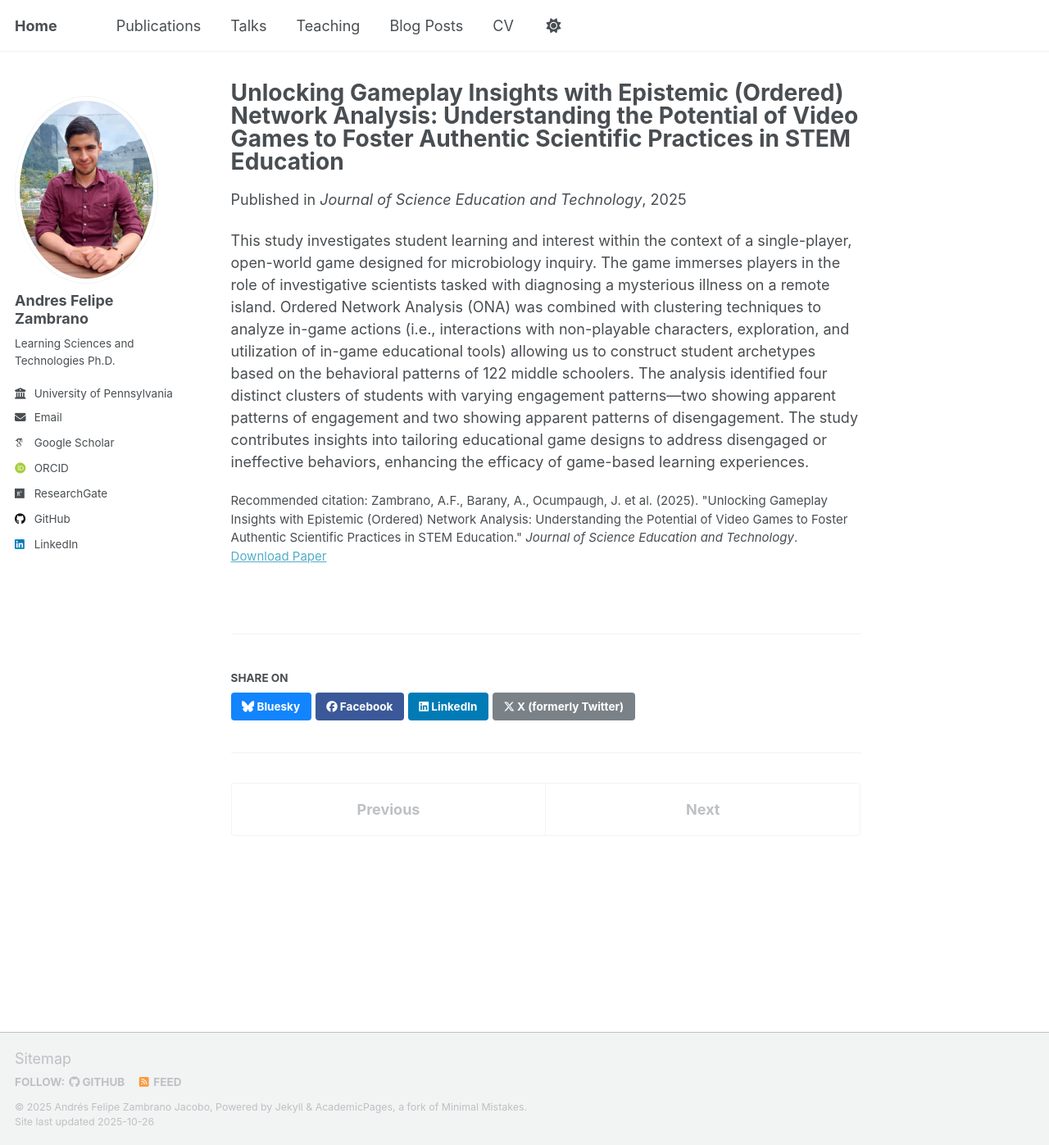
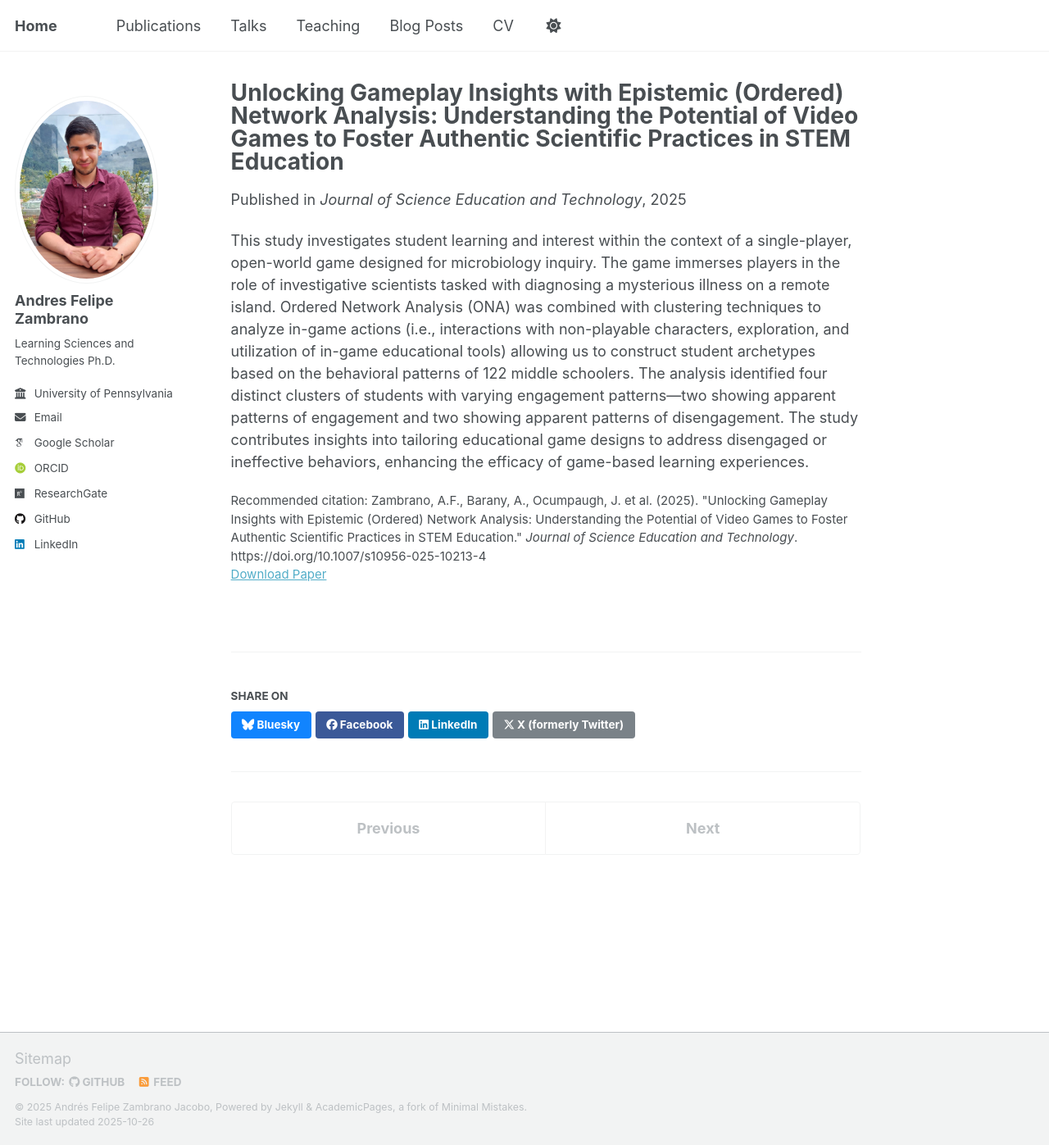
Before and after one commit to afzambrano/afzambrano.github.io, a Jekyll site: the page built from _publications/2025-02-Clustering-ONA-CrystalIsland.md, in a window 1280 px wide and 1397 px high. Shown: the whole window at 82% size. Built offline with Jekyll 4.4.1, drawn with Linux system fonts in a browser that asks for light colours; some web fonts are replaced; a script that is not in the unit is left out; part of the change alters nothing that is shown.

Commit message:
Update 2025-02-Clustering-ONA-CrystalIsland.md

```diff
--- a/_publications/2025-02-Clustering-ONA-CrystalIsland.md
+++ b/_publications/2025-02-Clustering-ONA-CrystalIsland.md
@@ -7,7 +7,7 @@ excerpt: 'This study investigates student learning and interest within the conte
 date: 2025-03-26
 venue: 'Journal of Science Education and Technology'
 paperurl: 'https://link.springer.com/article/10.1007/s10956-025-10213-4'
-citation: 'Zambrano, A.F., Barany, A., Ocumpaugh, J. et al. (2025). &quot;Unlocking Gameplay Insights with Epistemic (Ordered) Network Analysis: Understanding the Potential of Video Games to Foster Authentic Scientific Practices in STEM Education.&quot; <i>Journal of Science Education and Technology</i>.'
+citation: 'Zambrano, A.F., Barany, A., Ocumpaugh, J. et al. (2025). &quot;Unlocking Gameplay Insights with Epistemic (Ordered) Network Analysis: Understanding the Potential of Video Games to Foster Authentic Scientific Practices in STEM Education.&quot; <i>Journal of Science Education and Technology</i>. https://doi.org/10.1007/s10956-025-10213-4'
 ---
 
 This study investigates student learning and interest within the context of a single-player, open-world game designed for microbiology inquiry. The game immerses players in the role of investigative scientists tasked with diagnosing a mysterious illness on a remote island. Ordered Network Analysis (ONA) was combined with clustering techniques to analyze in-game actions (i.e., interactions with non-playable characters, exploration, and utilization of in-game educational tools) allowing us to construct student archetypes based on the behavioral patterns of 122 middle schoolers. The analysis identified four distinct clusters of students with varying engagement patterns—two showing apparent patterns of engagement and two showing apparent patterns of disengagement. The study contributes insights into tailoring educational game designs to address disengaged or ineffective behaviors, enhancing the efficacy of game-based learning experiences.
```
